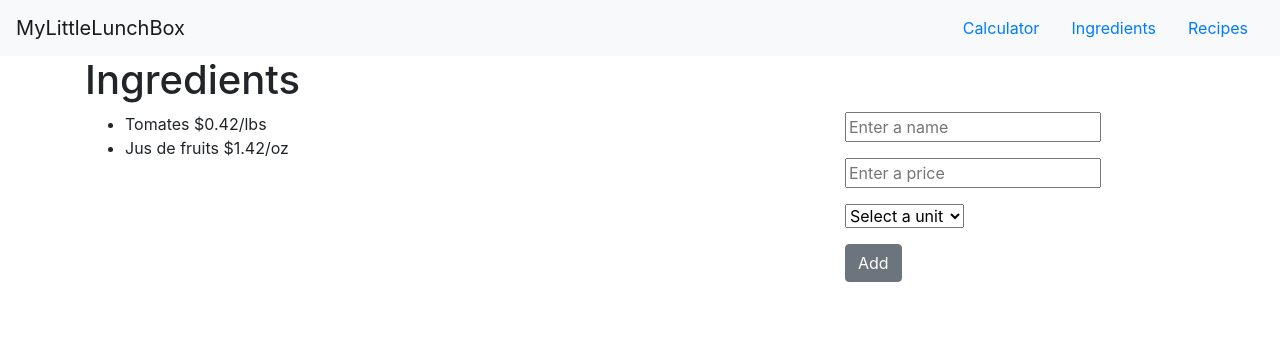
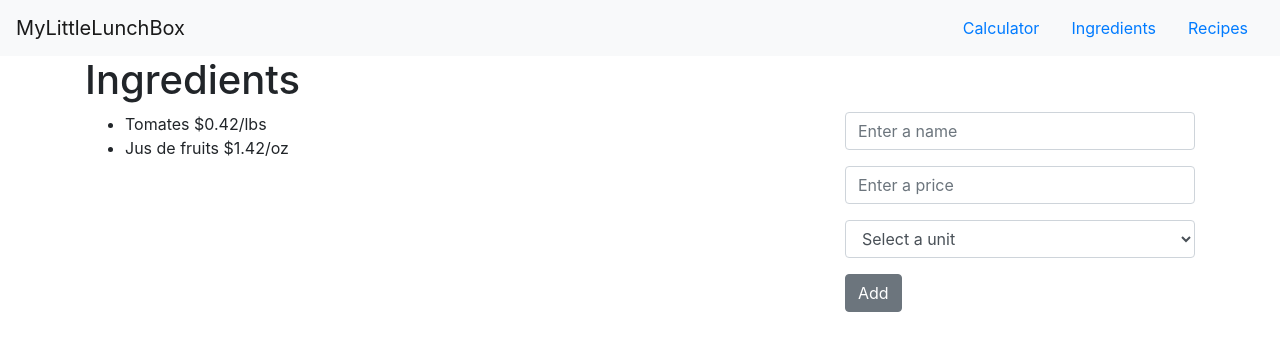
Before and after one commit to yjean/mllb-lunch-calculator, a React (Create React App) app: page /ingredients in a window 1280 px wide. Shown: the top 350 px of the page. Built offline with nearby package versions, Linux system fonts and the light colour scheme.

Commit message:
imp: Better layout for IngredientForm

```diff
--- a/src/pages/IngredientsPage.js
+++ b/src/pages/IngredientsPage.js
@@ -1,4 +1,12 @@
-import { Button, Col, Container, Form, FormGroup, Row } from 'reactstrap';
+import {
+  Button,
+  Col,
+  Container,
+  Form,
+  FormGroup,
+  Input,
+  Row
+} from 'reactstrap';
 
 import React from 'react';
 
@@ -37,7 +45,7 @@ class IngredientForm extends React.Component {
     return (
       <Form onSubmit={this.onSubmit}>
         <FormGroup>
-          <input
+          <Input
             name="name"
             placeholder="Enter a name"
             type="text"
@@ -46,7 +54,7 @@ class IngredientForm extends React.Component {
           />
         </FormGroup>
         <FormGroup>
-          <input
+          <Input
             name="price"
             placeholder="Enter a price"
             type="text"
@@ -55,7 +63,8 @@ class IngredientForm extends React.Component {
           />
         </FormGroup>
         <FormGroup>
-          <select
+          <Input
+            type="select"
             name="unit"
             value={this.state.unit}
             onChange={e => this.onChange('unit', e)}
@@ -65,7 +74,7 @@ class IngredientForm extends React.Component {
             <option value="lbs">Pound (lbs)</option>
             <option value="ml">Milliliter (ml)</option>
             <option value="oz">Ounce (oz)</option>
-          </select>
+          </Input>
         </FormGroup>
         <Button type="submit">Add</Button>
       </Form>
```
